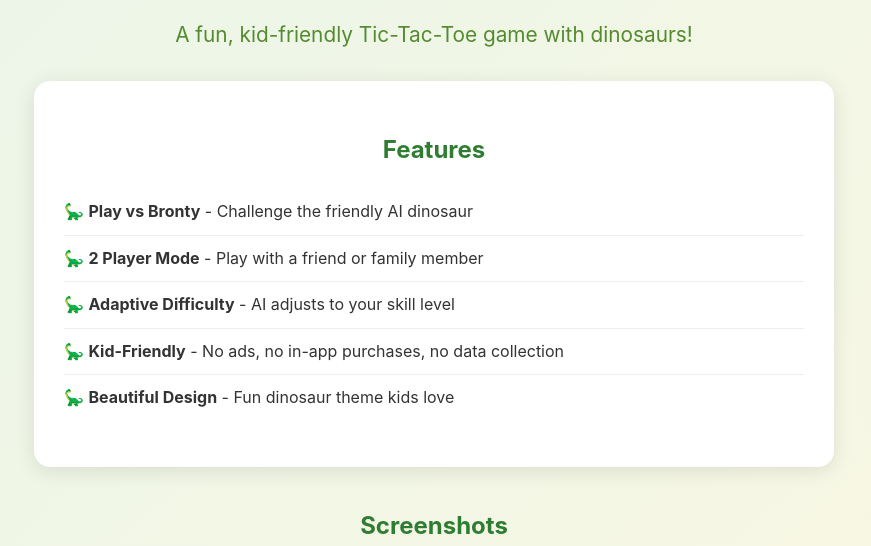
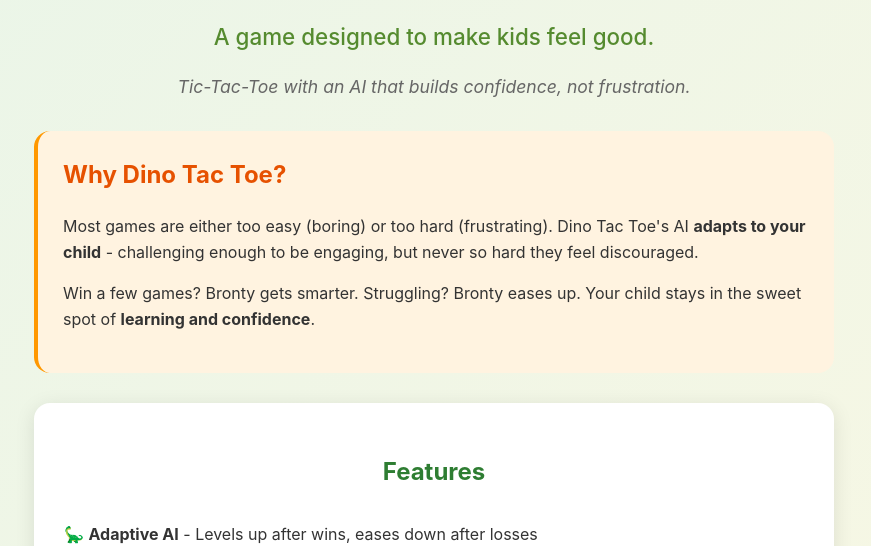
Before and after one commit to computebound/computebound.github.io, a plain HTML site: page dinotactoe/index.html in a window 1280 px wide. Shown: the part 262-808 px from the top of the page, without its empty margins (206-1077 px from the left). Drawn offline with Linux system fonts and the light colour scheme.

Commit message:
Update landing page: emphasize confidence-building USP, built by parents

```diff
--- a/dinotactoe/index.html
+++ b/dinotactoe/index.html
@@ -3,7 +3,7 @@
 <head>
     <meta charset="UTF-8">
     <meta name="viewport" content="width=device-width, initial-scale=1.0">
-    <title>Dino Tac Toe - Fun Tic-Tac-Toe for Kids</title>
+    <title>Dino Tac Toe - Tic-Tac-Toe That Builds Kids' Confidence</title>
     <style>
         body {
             font-family: -apple-system, BlinkMacSystemFont, 'Segoe UI', Roboto, Oxygen, Ubuntu, sans-serif;
@@ -26,9 +26,28 @@
             margin-bottom: 20px;
         }
         .tagline {
-            font-size: 1.3em;
+            font-size: 1.4em;
             color: #558b2f;
+            margin-bottom: 10px;
+            font-weight: 500;
+        }
+        .subtitle {
+            font-size: 1.1em;
+            color: #666;
             margin-bottom: 30px;
+            font-style: italic;
+        }
+        .usp {
+            background: #fff3e0;
+            padding: 25px;
+            border-radius: 16px;
+            margin: 30px 0;
+            border-left: 4px solid #ff9800;
+            text-align: left;
+        }
+        .usp h2 {
+            color: #e65100;
+            margin-top: 0;
         }
         .features {
             text-align: left;
@@ -56,12 +75,6 @@
         .features li::before {
             content: "🦕 ";
         }
-        .app-store-badge {
-            margin: 30px 0;
-        }
-        .app-store-badge img {
-            height: 50px;
-        }
         .screenshots {
             margin: 40px 0;
         }
@@ -80,6 +93,13 @@
             border-radius: 16px;
             box-shadow: 0 4px 20px rgba(0,0,0,0.2);
         }
+        .built-by {
+            background: #e8f5e9;
+            padding: 20px;
+            border-radius: 12px;
+            margin: 30px 0;
+            font-size: 1.1em;
+        }
         footer {
             margin-top: 50px;
             padding-top: 20px;
@@ -95,15 +115,22 @@
 <body>
     <div class="emoji">🦖 vs 🦕</div>
     <h1>Dino Tac Toe</h1>
-    <p class="tagline">A fun, kid-friendly Tic-Tac-Toe game with dinosaurs!</p>
+    <p class="tagline">A game designed to make kids feel good.</p>
+    <p class="subtitle">Tic-Tac-Toe with an AI that builds confidence, not frustration.</p>
+
+    <div class="usp">
+        <h2>Why Dino Tac Toe?</h2>
+        <p>Most games are either too easy (boring) or too hard (frustrating). Dino Tac Toe's AI <strong>adapts to your child</strong> - challenging enough to be engaging, but never so hard they feel discouraged.</p>
+        <p>Win a few games? Bronty gets smarter. Struggling? Bronty eases up. Your child stays in the sweet spot of <strong>learning and confidence</strong>.</p>
+    </div>
 
     <div class="features">
         <h2>Features</h2>
         <ul>
-            <li><strong>Play vs Bronty</strong> - Challenge the friendly AI dinosaur</li>
+            <li><strong>Adaptive AI</strong> - Levels up after wins, eases down after losses</li>
             <li><strong>2 Player Mode</strong> - Play with a friend or family member</li>
-            <li><strong>Adaptive Difficulty</strong> - AI adjusts to your skill level</li>
-            <li><strong>Kid-Friendly</strong> - No ads, no in-app purchases, no data collection</li>
+            <li><strong>Kid-Safe</strong> - No ads, no in-app purchases, no data collection</li>
+            <li><strong>Made for Kids</strong> - Designed for ages 5 and under</li>
             <li><strong>Beautiful Design</strong> - Fun dinosaur theme kids love</li>
         </ul>
     </div>
@@ -114,6 +141,10 @@
             <img src="iphone_6.7_home.png" alt="Dino Tac Toe on iPhone">
             <img src="ipad_12.9_home.png" alt="Dino Tac Toe on iPad">
         </div>
+    </div>
+
+    <div class="built-by">
+        Built by parents who wanted their kids to love games without the frustration.
     </div>
 
     <!-- Uncomment when app is live
```
